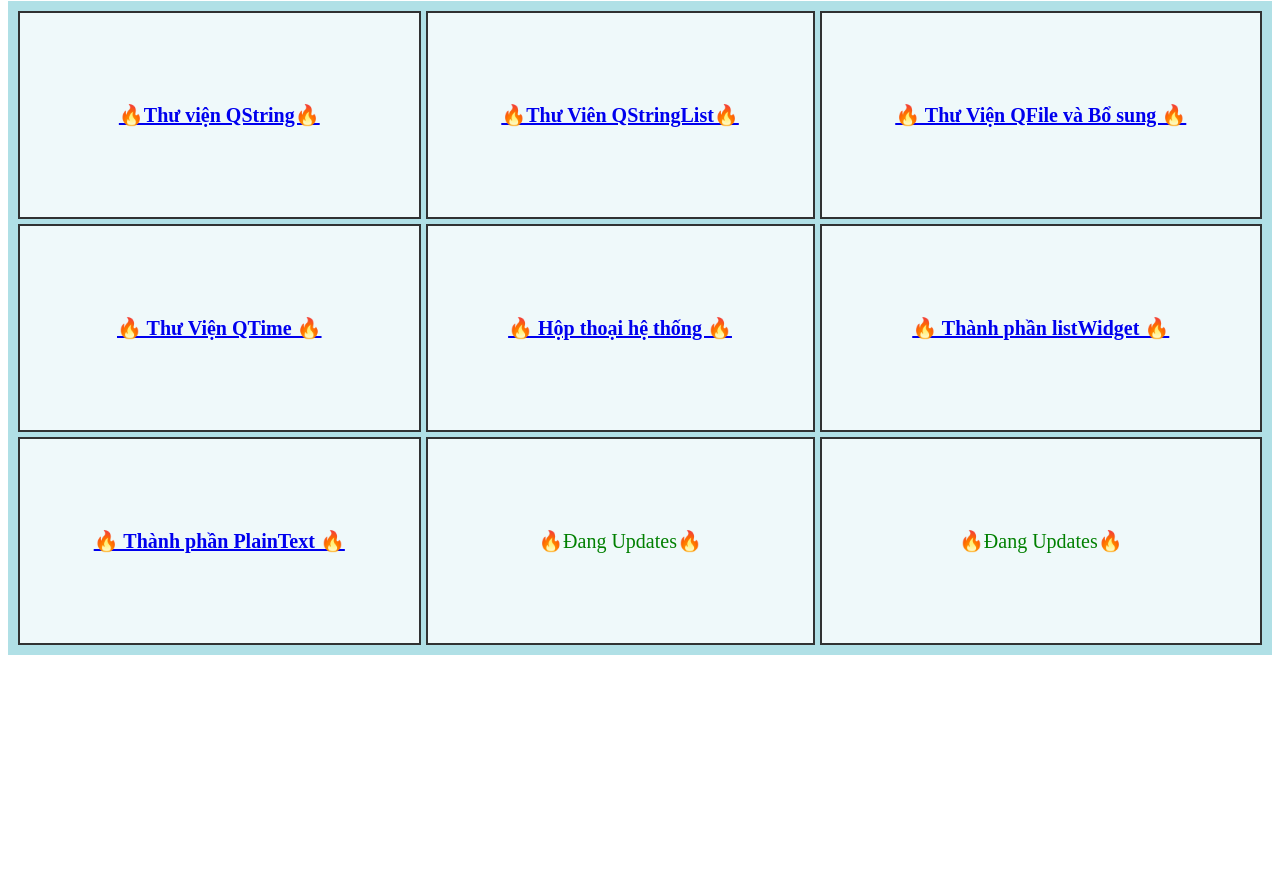
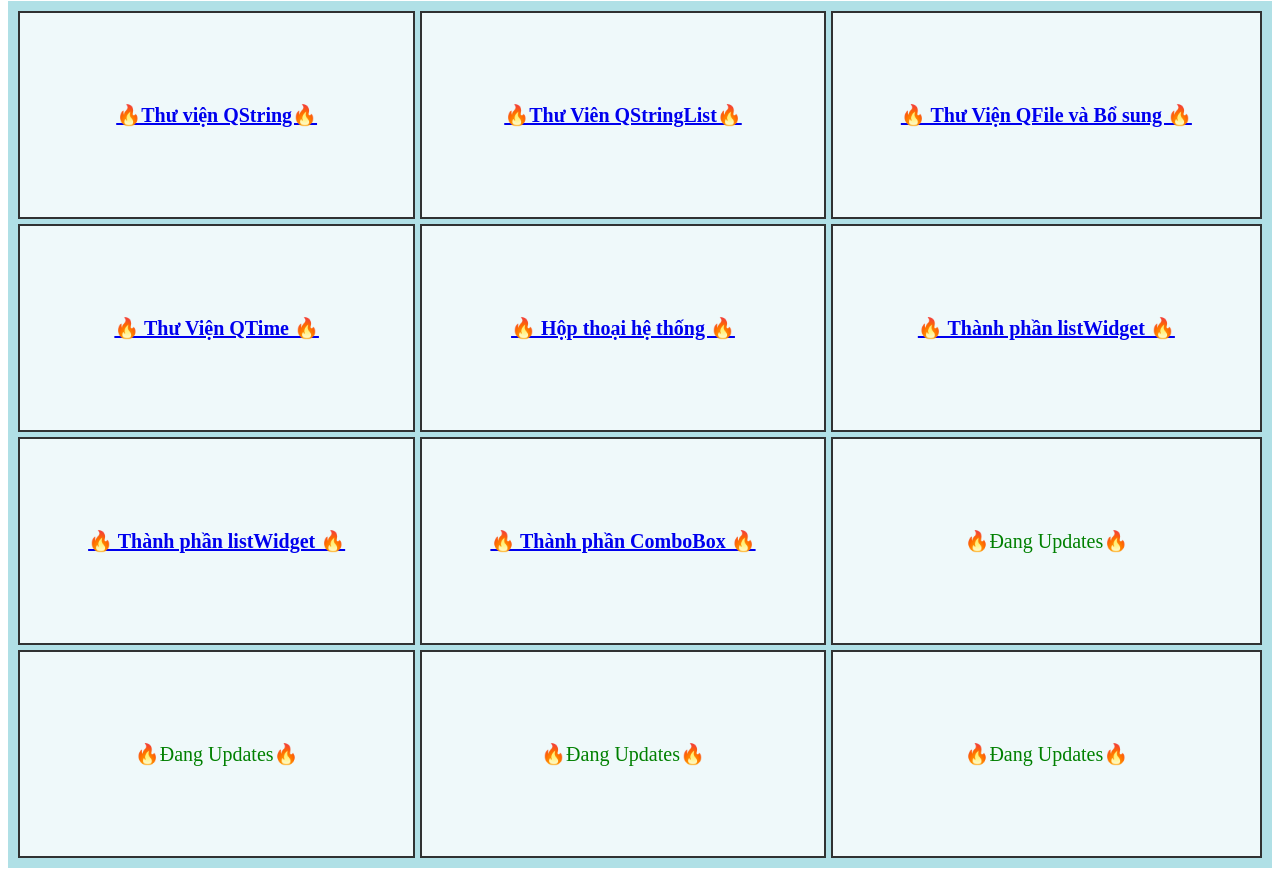
Before and after one commit to phanquangdan/phanquangdan.github.io, a plain HTML site: page basiclibraries/homelibraries.html in a window 1280 px wide. Shown: the part 116-992 px from the top of the page. Before the commit the page ends 800 px from the top, so only its background shows below. Drawn offline with Linux system fonts and the light colour scheme.

Commit message:
Update homelibraries.html

```diff
--- a/basiclibraries/homelibraries.html
+++ b/basiclibraries/homelibraries.html
@@ -39,7 +39,10 @@
 		<div class="grid-item"><a href="qtime/qtime.html"><strong>&#128293 Thư Viện QTime &#128293</strong></a></div>
 		<div class="grid-item"><a href="dialogbox/dialogbox.html"><strong>&#128293 Hộp thoại hệ thống &#128293</strong></a></div>
 		<div class="grid-item"><a href="listwidget/listwidget.html"><strong>&#128293 Thành phần listWidget &#128293</strong></a></div>
-		<div class="grid-item"><a href="plaintext/plaintext.html"><strong>&#128293 Thành phần PlainText &#128293</strong></a></div>
+		<div class="grid-item"><a href="plaintext/plaintext.html"><strong>&#128293 Thành phần listWidget &#128293</strong></a></div>
+		<div class="grid-item"><a href="combobox/combobox.html"><strong>&#128293 Thành phần ComboBox &#128293</strong></a></div>
+		<div class="grid-item">&#128293Đang Updates&#128293</div>
+		<div class="grid-item">&#128293Đang Updates&#128293</div>
 		<div class="grid-item">&#128293Đang Updates&#128293</div>
 		<div class="grid-item">&#128293Đang Updates&#128293</div>
 	</div>
```
